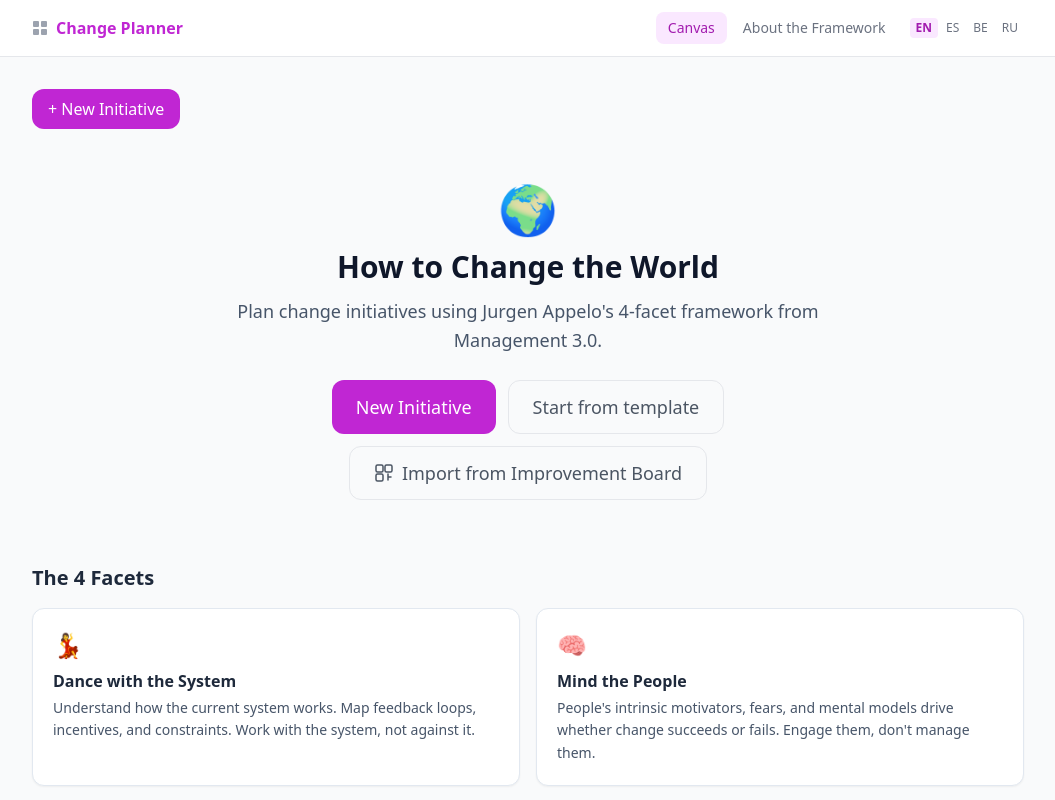
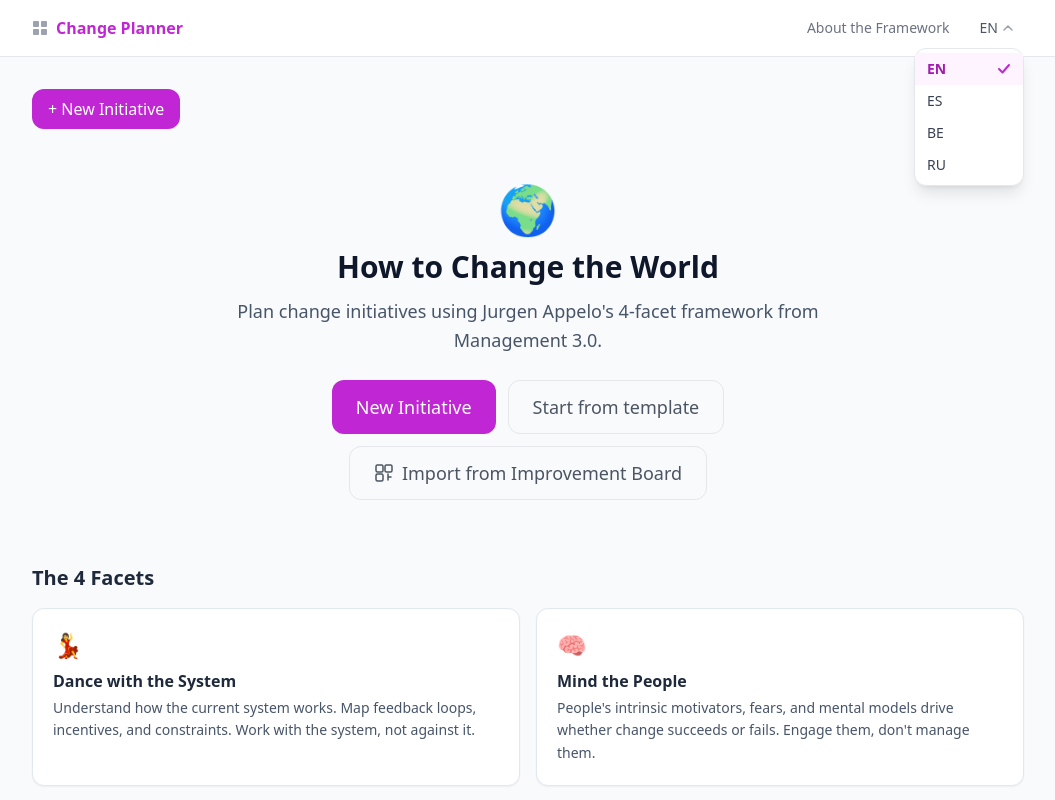
Before and after one commit to agile-toolkit/change-planner, a React (Vite) app: page / in a window 1280 px wide. Both pictures are taken after a click on the button "EN". Shown: the top 800 px of the page, without its empty margins (112-1167 px from the left). Built offline with nearby package versions, Linux system fonts and the light colour scheme.

Commit message:
feat: unify header with AppHeader + LanguagePicker design system components (issue #31) (#35)
Co-authored-by: Claude <noreply@anthropic.com>

```diff
--- a/src/App.tsx
+++ b/src/App.tsx
@@ -3,6 +3,7 @@ import { useTranslation } from 'react-i18next'
 import type { Initiative, FacetId, Action } from './types'
 import type { InitiativeTemplate } from './data/templates'
 import { FACET_IDS } from './types'
+import AppHeader from './components/AppHeader'
 import FacetCard from './components/FacetCard'
 import FacetPlanner from './components/FacetPlanner'
 import InitiativeCanvas from './components/InitiativeCanvas'
@@ -46,7 +47,7 @@ type View = 'canvas' | 'learn'
 type CanvasTab = 'workspace' | 'guided'
 
 export default function App() {
-  const { t, i18n } = useTranslation()
+  const { t } = useTranslation()
   const [view, setView] = useState<View>('canvas')
   const [canvasTab, setCanvasTab] = useState<CanvasTab>('workspace')
   const [activeFacet, setActiveFacet] = useState<FacetId>('dance')
@@ -190,59 +191,13 @@ export default function App() {
 
   return (
     <div className="min-h-screen flex flex-col">
-      <header className="bg-white border-b border-gray-200 sticky top-0 z-10">
-        <div className="max-w-5xl mx-auto px-4 h-14 flex items-center justify-between">
-          <div className="flex items-center gap-2">
-            <a
-              href="https://agile-toolkit.github.io/"
-              title="Agile Toolkit"
-              className="text-gray-400 hover:text-gray-600 transition-colors flex-shrink-0"
-            >
-              <svg className="w-4 h-4" viewBox="0 0 16 16" fill="currentColor">
-                <rect x="1" y="1" width="6" height="6" rx="1"/>
-                <rect x="9" y="1" width="6" height="6" rx="1"/>
-                <rect x="1" y="9" width="6" height="6" rx="1"/>
-                <rect x="9" y="9" width="6" height="6" rx="1"/>
-              </svg>
-            </a>
-            <button
-              type="button"
-              onClick={() => setView('canvas')}
-              className="font-semibold text-brand-600 hover:text-brand-700"
-            >
-              {t('app.title')}
-            </button>
-          </div>
-          <div className="flex items-center gap-1">
-            <button
-              type="button"
-              onClick={() => setView('canvas')}
-              className={`px-3 py-1.5 rounded-lg text-sm font-medium transition-colors ${view === 'canvas' ? 'bg-brand-100 text-brand-700' : 'text-gray-500 hover:bg-gray-100'}`}
-            >
-              Canvas
-            </button>
-            <button
-              type="button"
-              onClick={() => setView('learn')}
-              className={`px-3 py-1.5 rounded-lg text-sm font-medium transition-colors ${view === 'learn' ? 'bg-brand-100 text-brand-700' : 'text-gray-500 hover:bg-gray-100'}`}
-            >
-              {t('learn.title')}
-            </button>
-            <div className="ml-2 flex items-center gap-0.5">
-              {(['en', 'es', 'be', 'ru'] as const).map(lng => (
-                <button
-                  key={lng}
-                  type="button"
-                  onClick={() => i18n.changeLanguage(lng)}
-                  className={`text-xs px-1.5 py-0.5 rounded transition-colors ${i18n.language.startsWith(lng) ? 'bg-brand-100 text-brand-700 font-semibold' : 'text-gray-500 hover:text-gray-700 hover:bg-gray-100'}`}
-                >
-                  {lng.toUpperCase()}
-                </button>
-              ))}
-            </div>
-          </div>
-        </div>
-      </header>
+      <AppHeader
+        title={t('app.title')}
+        onTitleClick={() => { setView('canvas'); setCurrentId(null) }}
+        navItems={[
+          { key: 'learn', label: t('learn.title'), active: view === 'learn', onClick: () => setView('learn') },
+        ]}
+      />
 
       <main className="flex-1 max-w-5xl mx-auto w-full px-4 py-8">
         {view === 'learn' && <LearnView />}
--- /dev/null
+++ b/src/components/AppHeader.tsx
@@ -0,0 +1,102 @@
+import LanguagePicker from './LanguagePicker'
+
+/**
+ * Copy this file (and LanguagePicker.tsx) into src/components/ when adopting in an app.
+ * Requires: react-i18next.
+ *
+ * Usage:
+ *   <AppHeader title={t('app.title')} onTitleClick={reset}>
+ *     {/* optional extra controls placed right of LanguagePicker *\/}
+ *   </AppHeader>
+ *
+ *   <AppHeader
+ *     title={t('app.title')}
+ *     onTitleClick={() => setScreen('home')}
+ *     navItems={[
+ *       { key: 'settings', label: t('nav.settings'), active: screen === 'settings', onClick: () => setScreen('settings') },
+ *     ]}
+ *   />
+ */
+
+interface NavItem {
+  key: string
+  label: string
+  active: boolean
+  onClick: () => void
+}
+
+interface AppHeaderProps {
+  title: string
+  onTitleClick?: () => void
+  navItems?: NavItem[]
+  children?: React.ReactNode
+}
+
+const DASHBOARD_URL = 'https://agile-toolkit.github.io/'
+
+const GridIcon = () => (
+  <svg className="w-4 h-4" viewBox="0 0 16 16" fill="currentColor" aria-hidden="true">
+    <rect x="1" y="1" width="6" height="6" rx="1"/>
+    <rect x="9" y="1" width="6" height="6" rx="1"/>
+    <rect x="1" y="9" width="6" height="6" rx="1"/>
+    <rect x="9" y="9" width="6" height="6" rx="1"/>
+  </svg>
+)
+
+export default function AppHeader({ title, onTitleClick, navItems, children }: AppHeaderProps) {
+  return (
+    <header className="bg-white border-b border-gray-200 sticky top-0 z-10">
+      <div className="max-w-5xl mx-auto px-4 h-14 flex items-center justify-between gap-4">
+
+        {/* Left: dashboard link + app title */}
+        <div className="flex items-center gap-2 flex-shrink-0">
+          <a
+            href={DASHBOARD_URL}
+            title="Agile Toolkit — back to dashboard"
+            className="text-gray-400 hover:text-gray-600 transition-colors flex-shrink-0"
+          >
+            <GridIcon />
+          </a>
+          {onTitleClick ? (
+            <button
+              type="button"
+              onClick={onTitleClick}
+              className="font-semibold text-brand-600 hover:text-brand-700 transition-colors"
+            >
+              {title}
+            </button>
+          ) : (
+            <span className="font-semibold text-brand-600">{title}</span>
+          )}
+        </div>
+
+        {/* Right: optional nav pills + language picker + children slot */}
+        <div className="flex items-center gap-1 min-w-0">
+          {navItems && navItems.length > 0 && (
+            <nav className="flex items-center gap-0.5 mr-1">
+              {navItems.map(item => (
+                <button
+                  key={item.key}
+                  type="button"
+                  onClick={item.onClick}
+                  className={`px-3 py-1.5 rounded-lg text-sm font-medium transition-colors whitespace-nowrap ${
+                    item.active
+                      ? 'bg-brand-50 text-brand-700'
+                      : 'text-gray-500 hover:bg-gray-100 hover:text-gray-700'
+                  }`}
+                >
+                  {item.label}
+                </button>
+              ))}
+            </nav>
+          )}
+
+          <LanguagePicker />
+
+          {children}
+        </div>
+
+      </div>
+    </header>
+  )
+}
--- /dev/null
+++ b/src/components/LanguagePicker.tsx
@@ -0,0 +1,105 @@
+import { useEffect, useRef, useState } from 'react'
+import { useTranslation } from 'react-i18next'
+
+/**
+ * Copy this file into src/components/ when adopting in an app.
+ * Requires: react-i18next, configured with en / es / be / ru locales.
+ */
+
+const LANGUAGES = [
+  { code: 'en', label: 'EN' },
+  { code: 'es', label: 'ES' },
+  { code: 'be', label: 'BE' },
+  { code: 'ru', label: 'RU' },
+] as const
+
+type LangCode = (typeof LANGUAGES)[number]['code']
+
+function currentCode(language: string): LangCode {
+  const code = language.slice(0, 2) as LangCode
+  return LANGUAGES.some(l => l.code === code) ? code : 'en'
+}
+
+export default function LanguagePicker() {
+  const { i18n } = useTranslation()
+  const [open, setOpen] = useState(false)
+  const ref = useRef<HTMLDivElement>(null)
+  const active = LANGUAGES.find(l => l.code === currentCode(i18n.language))!
+
+  useEffect(() => {
+    if (!open) return
+    const handler = (e: MouseEvent) => {
+      if (ref.current && !ref.current.contains(e.target as Node)) setOpen(false)
+    }
+    document.addEventListener('mousedown', handler)
+    return () => document.removeEventListener('mousedown', handler)
+  }, [open])
+
+  const handleKeyDown = (e: React.KeyboardEvent) => {
+    if (e.key === 'Escape') { setOpen(false); return }
+    if (!open && (e.key === 'Enter' || e.key === ' ' || e.key === 'ArrowDown')) {
+      e.preventDefault(); setOpen(true); return
+    }
+    if (open && (e.key === 'ArrowDown' || e.key === 'ArrowUp')) {
+      e.preventDefault()
+      const idx = LANGUAGES.findIndex(l => l.code === currentCode(i18n.language))
+      const next = e.key === 'ArrowDown'
+        ? (idx + 1) % LANGUAGES.length
+        : (idx - 1 + LANGUAGES.length) % LANGUAGES.length
+      i18n.changeLanguage(LANGUAGES[next].code)
+    }
+  }
+
+  return (
+    <div ref={ref} className="relative" onKeyDown={handleKeyDown}>
+      <button
+        type="button"
+        onClick={() => setOpen(v => !v)}
+        aria-haspopup="listbox"
+        aria-expanded={open}
+        className="flex items-center gap-1 px-2.5 py-1.5 rounded-lg text-sm font-medium text-gray-600 hover:bg-gray-100 transition-colors select-none"
+      >
+        <span>{active.label}</span>
+        <svg className={`w-3 h-3 text-gray-400 transition-transform ${open ? 'rotate-180' : ''}`} viewBox="0 0 12 12" fill="none" stroke="currentColor" strokeWidth="1.5">
+          <path d="M2 4l4 4 4-4" strokeLinecap="round" strokeLinejoin="round"/>
+        </svg>
+      </button>
+
+      {open && (
+        <ul
+          role="listbox"
+          aria-label="Language"
+          className="absolute right-0 top-full mt-1 bg-white border border-gray-200 rounded-xl shadow-lg py-1 z-50 min-w-[110px]"
+        >
+          {LANGUAGES.map(lang => {
+            const isCurrent = lang.code === currentCode(i18n.language)
+            return (
+              <li
+                key={lang.code}
+                role="option"
+                aria-selected={isCurrent}
+              >
+                <button
+                  type="button"
+                  onClick={() => { i18n.changeLanguage(lang.code); setOpen(false) }}
+                  className={`w-full flex items-center gap-2 px-3 py-1.5 text-sm transition-colors ${
+                    isCurrent
+                      ? 'bg-brand-50 text-brand-700 font-semibold'
+                      : 'text-gray-700 hover:bg-gray-50'
+                  }`}
+                >
+                  <span>{lang.label}</span>
+                  {isCurrent && (
+                    <svg className="ml-auto w-3.5 h-3.5 text-brand-600" viewBox="0 0 14 14" fill="none" stroke="currentColor" strokeWidth="2">
+                      <path d="M2 7l3.5 3.5L12 3" strokeLinecap="round" strokeLinejoin="round"/>
+                    </svg>
+                  )}
+                </button>
+              </li>
+            )
+          })}
+        </ul>
+      )}
+    </div>
+  )
+}
```
Also changed, not shown: .artefacts/BRIEF.md.
